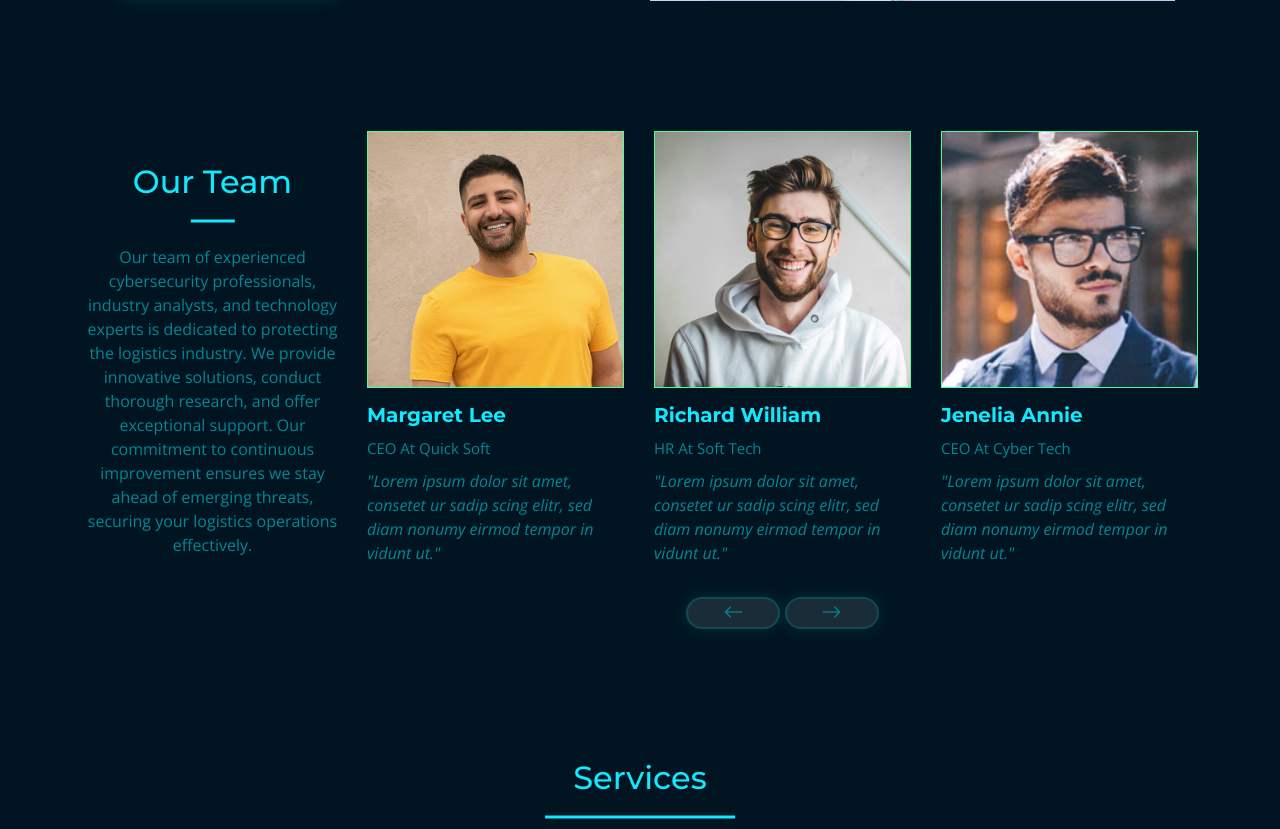
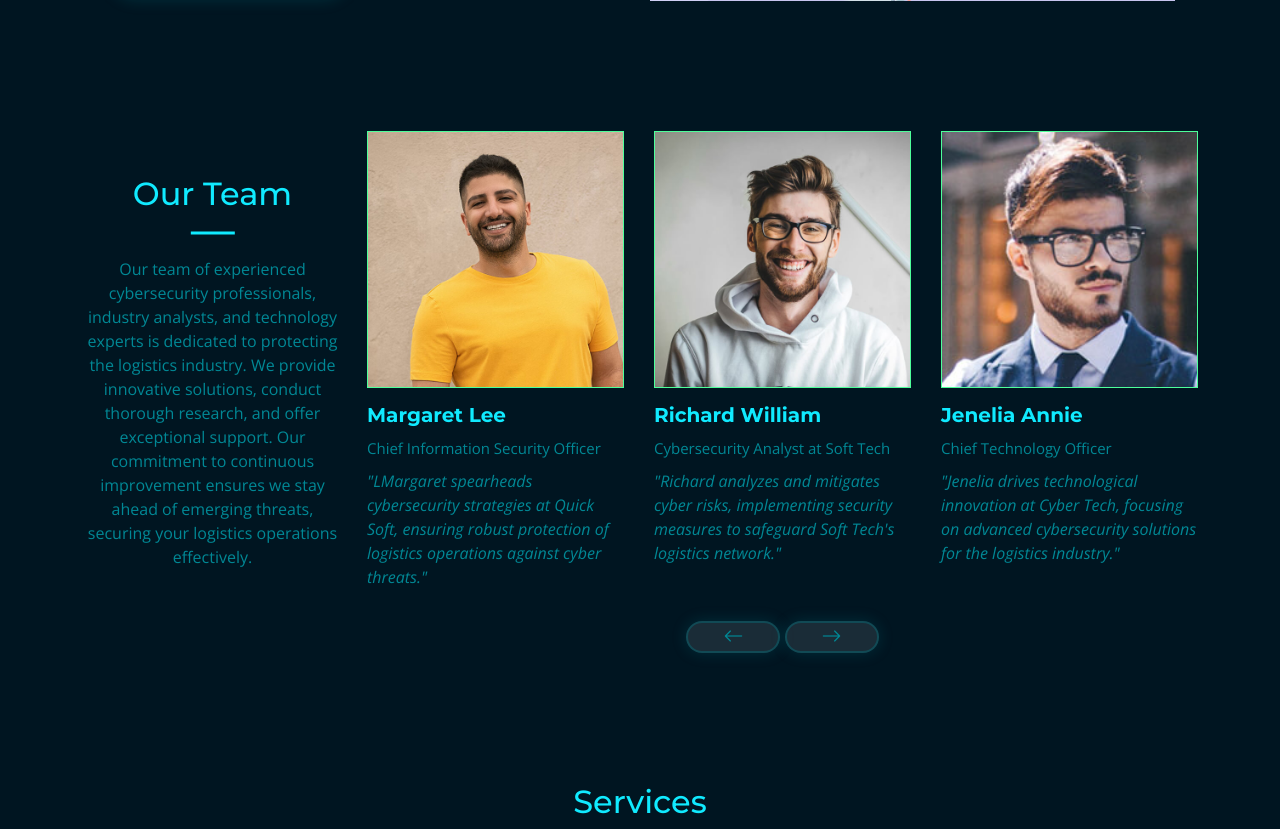
Before and after one commit to Radmehan/cyber, a Django app: page / in a window 1280 px wide. Shown: the part 1421-2250 px from the top of the page. Run offline with Django 5.2, Linux system fonts and the light colour scheme; some libraries are stand-ins or nearby versions.

Commit message:
add desc

```diff
--- a/cyber/templates/cyber/index.html
+++ b/cyber/templates/cyber/index.html
@@ -92,9 +92,8 @@ background-size: cover;
                 </div>
                 <div class="testimonial-flat-content testimonial-content-white">
                   <h3 class="testimonial-name">Margaret Lee</h3>
-                  <p class="testimonial-designation">CEO At Quick Soft</p>
-                  <p class="testimonial-para">"Lorem ipsum dolor sit amet, consetet ur sadip scing elitr, sed diam
-                    nonumy eirmod tempor in vidunt ut."</p>
+                  <p class="testimonial-designation">Chief Information Security Officer</p>
+                  <p class="testimonial-para">"LMargaret spearheads cybersecurity strategies at Quick Soft, ensuring robust protection of logistics operations against cyber threats."</p>
                 </div>
               </div>
             </div>
@@ -106,9 +105,8 @@ background-size: cover;
                 </div>
                 <div class="testimonial-flat-content testimonial-content-white">
                   <h3 class="testimonial-name">Richard William</h3>
-                  <p class="testimonial-designation">HR At Soft Tech</p>
-                  <p class="testimonial-para">"Lorem ipsum dolor sit amet, consetet ur sadip scing elitr, sed diam
-                    nonumy eirmod tempor in vidunt ut."</p>
+                  <p class="testimonial-designation">Cybersecurity Analyst at Soft Tech</p>
+                  <p class="testimonial-para">"Richard analyzes and mitigates cyber risks, implementing security measures to safeguard Soft Tech's logistics network."</p>
                 </div>
               </div>
             </div>
@@ -120,9 +118,8 @@ background-size: cover;
                 </div>
                 <div class="testimonial-flat-content testimonial-content-white">
                   <h3 class="testimonial-name">Jenelia Annie</h3>
-                  <p class="testimonial-designation">CEO At Cyber Tech</p>
-                  <p class="testimonial-para">"Lorem ipsum dolor sit amet, consetet ur sadip scing elitr, sed diam
-                    nonumy eirmod tempor in vidunt ut."</p>
+                  <p class="testimonial-designation">Chief Technology Officer</p>
+                  <p class="testimonial-para">"Jenelia drives technological innovation at Cyber Tech, focusing on advanced cybersecurity solutions for the logistics industry."</p>
                 </div>
               </div>
             </div>
@@ -134,9 +131,8 @@ background-size: cover;
                 </div>
                 <div class="testimonial-flat-content">
                   <h3 class="testimonial-name">Vicky Robert</h3>
-                  <p class="testimonial-designation">HR At Quick Soft</p>
-                  <p class="testimonial-para">"Lorem ipsum dolor sit amet, consetet ur sadip scing elitr, sed diam
-                    nonumy eirmod tempor in vidunt ut."</p>
+                  <p class="testimonial-designation">Head of Cybersecurity Operations</p>
+                  <p class="testimonial-para">"Manages cybersecurity operations, implements security measures, and oversees incident response."</p>
                 </div>
               </div>
             </div>
```
